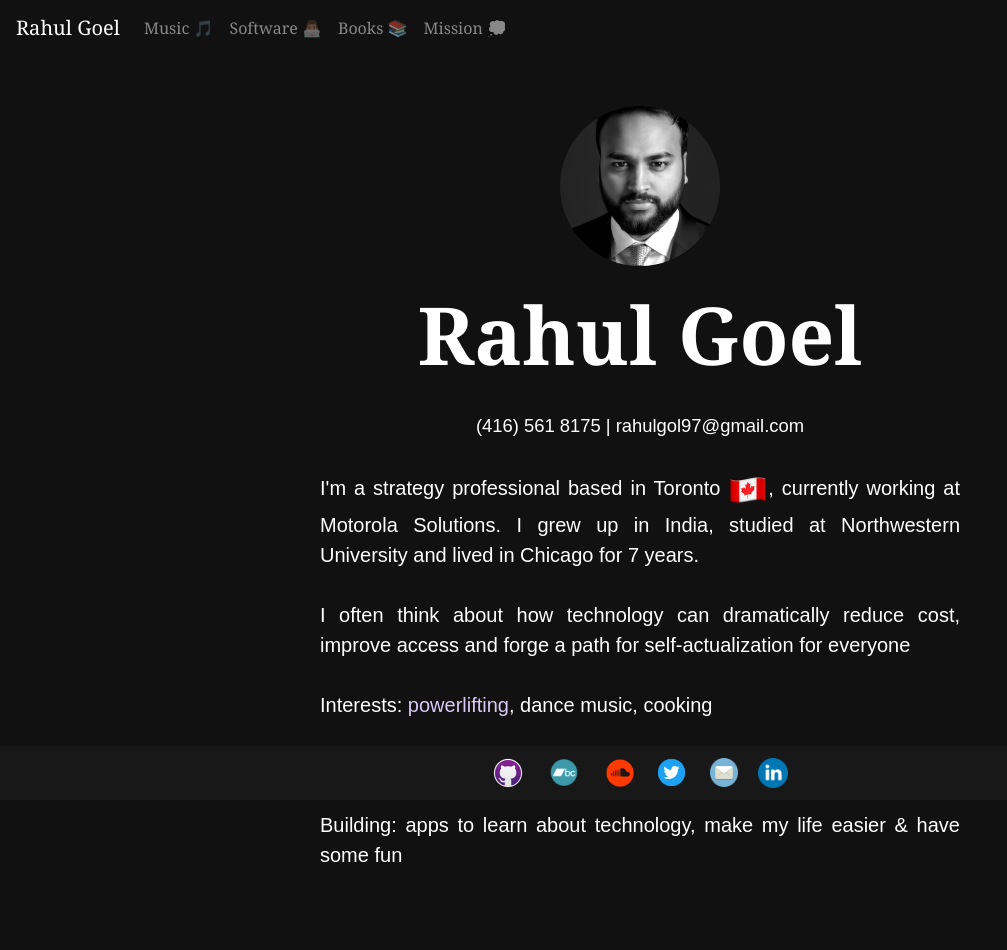
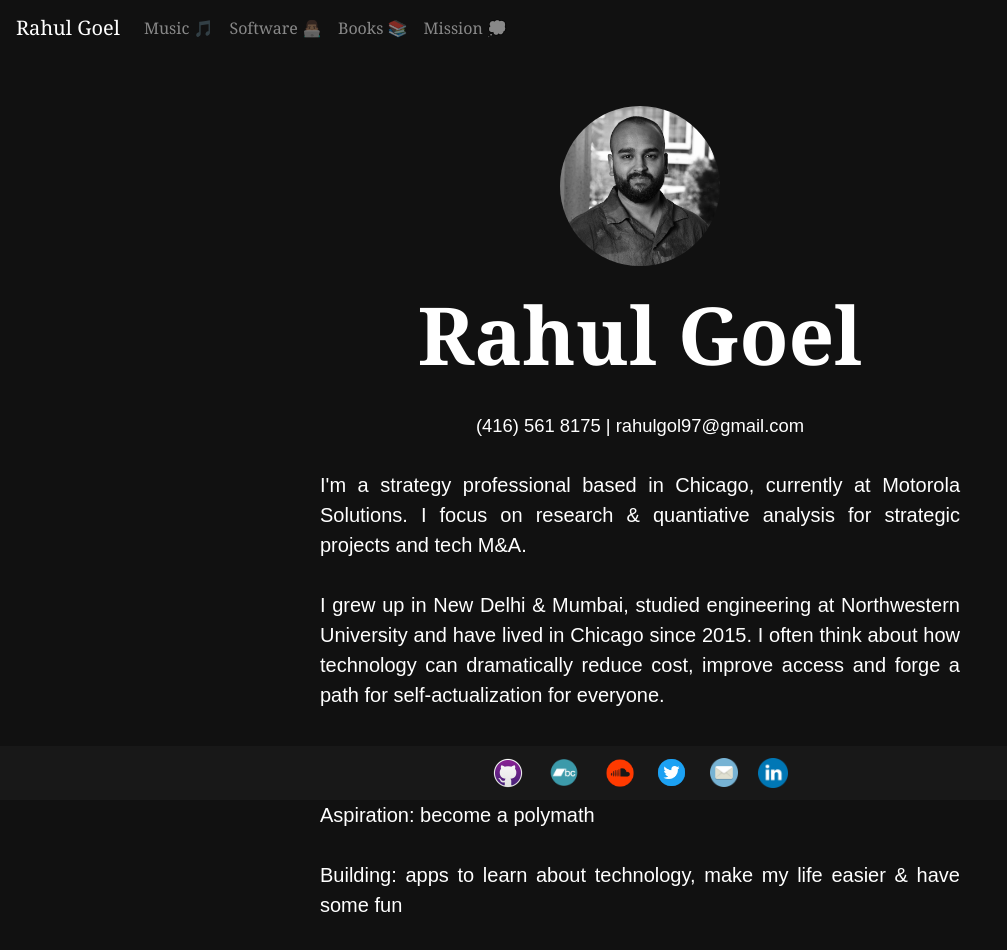
Before and after one commit to rahulgoel97/rahul-goel-website, a React (Create React App) app: page /#/ in a window 1280 px wide. Shown: the top 950 px of the page, without its empty margins (0-1007 px from the left). Built offline with nearby package versions, Linux system fonts and the light colour scheme.

Commit message:
Changed home text, pic

```diff
--- a/src/Home.js
+++ b/src/Home.js
@@ -4,7 +4,7 @@ import './App.css';
 import SocialMediaButtons from 'react-social-media-buttons';
 import Socials from './components/Socials.js'
 import NavbarComponent from './components/NavbarComponent.js';
-import Selfie from './components/Selfie4.jpg';
+import Selfie from './components/Selfie5.jpg';
 import CanFlag from './components/can.png';
 
 
@@ -27,9 +27,9 @@ function Home() {
 
             <div className="main-page-p-box">
                 <p className="main-page-sub-contact"> (416) 561 8175 | rahulgol97@gmail.com </p>
-                <p className="main-page-sub-p"> I'm a strategy professional based in Toronto <img src={CanFlag} className="flag"/>, currently working at Motorola Solutions. I grew up in India, studied at Northwestern University and lived in Chicago for 7 years. </p>
-                <p className="main-page-sub-p  ">I often think about how technology can dramatically reduce cost, improve access and forge  a path for self-actualization for everyone </p>
-                <p className="main-page-sub-p  ">Interests: <a href="https://www.youtube.com/shorts/ehkMWH7Jg5o">powerlifting</a>, dance music, cooking</p>
+                <p className="main-page-sub-p"> I'm a strategy professional based in Chicago, currently at Motorola Solutions. I focus on research & quantiative analysis for strategic projects and tech M&A. </p>
+                <p className="main-page-sub-p  "> I grew up in New Delhi & Mumbai, studied engineering at Northwestern University and have lived in Chicago since 2015. I often think about how technology can dramatically reduce cost, improve access and forge a path for self-actualization for everyone.  </p>
+                <p className="main-page-sub-p  ">Interests: <a href="https://www.instagram.com/p/C2Tird-rOqa/">powerlifting</a>, <a href="https://bandcamp.com/rahulgoel">dance music </a>, cooking</p>
                 <p className="main-page-sub-p  ">Aspiration: become a polymath</p>
                 <p className="main-page-sub-p  ">Building: apps to learn about technology, make my life easier & have some fun</p>
             </div>
```
Also changed, not shown: src/components/Selfie5.jpg (added).
